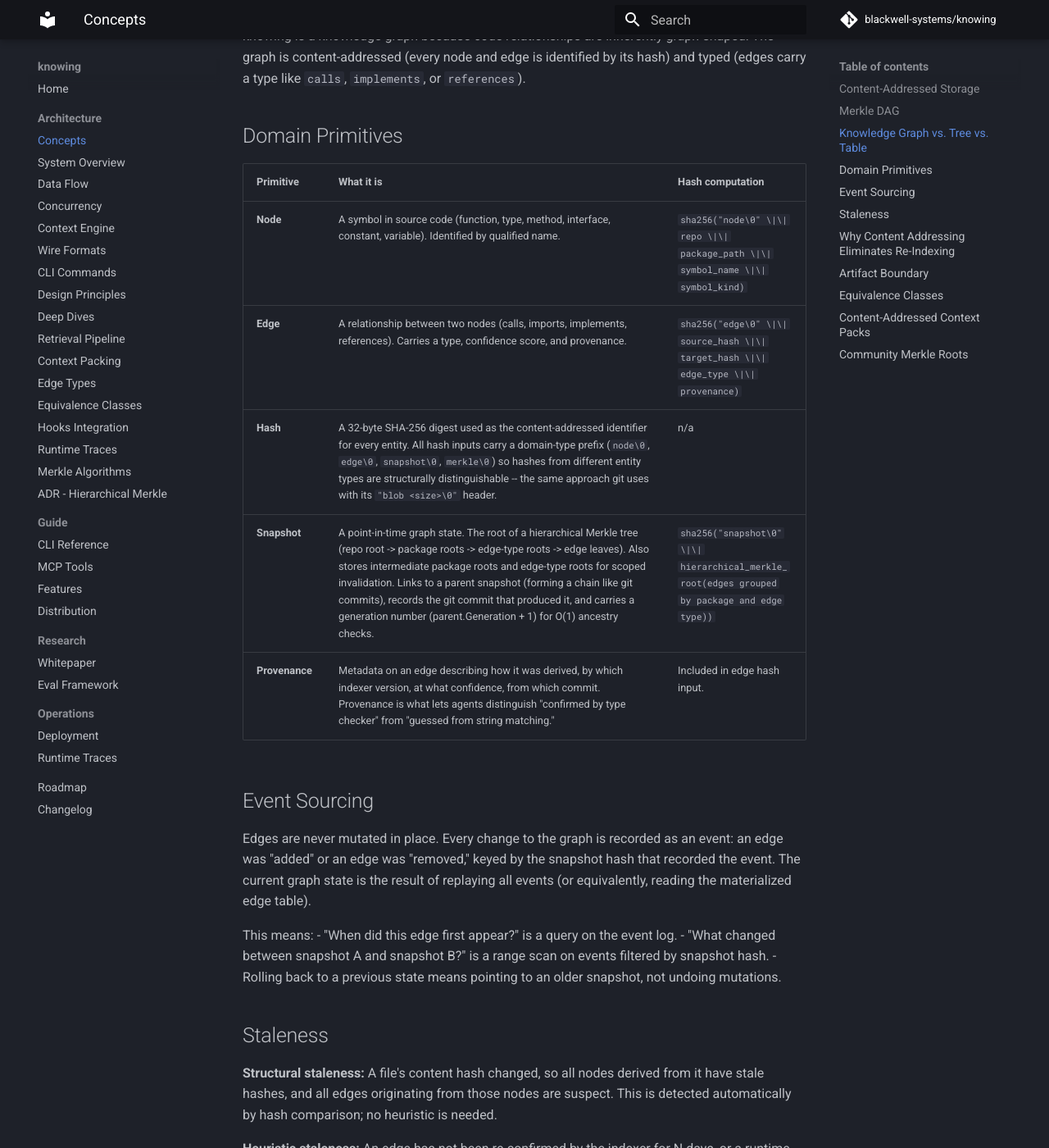
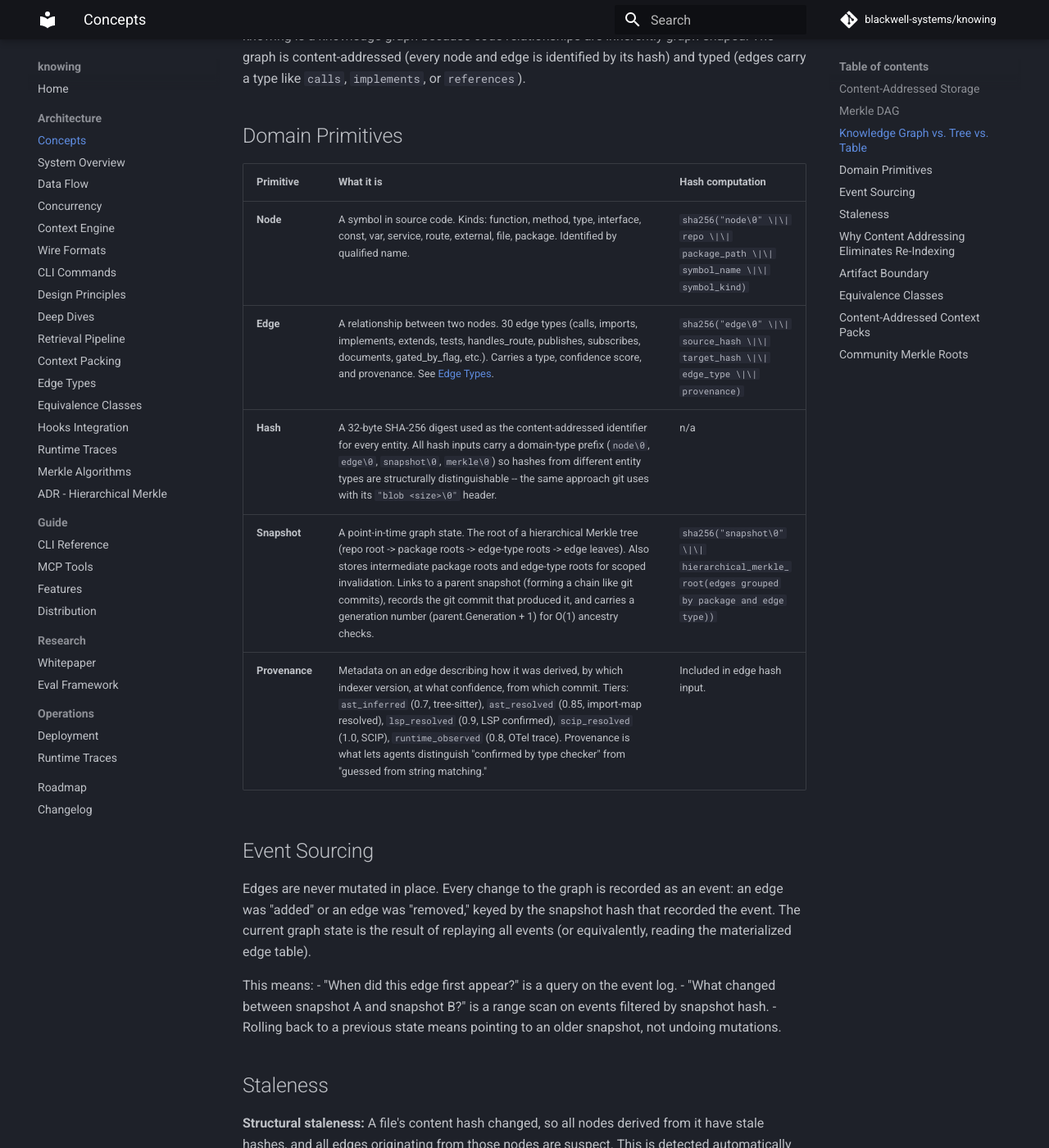
Before and after one commit to blackwell-systems/knowing, an MkDocs documentation site: the page built from docs/architecture/concepts.md, in a window 1280 px wide and 1400 px high, scrolled down 2060 px. Shown: the whole window at 82% size. Built offline with MkDocs 1.6.1 and Material for MkDocs 9.7.7, drawn with Linux system fonts in a browser that asks for light colours; comment, search, counter and statistics services are not loaded; some of the changed text lies outside the part shown.

Commit message:
docs: update concepts.md (node kinds, 30 edge types, provenance tiers, knowing stale)

```diff
--- a/docs/architecture/concepts.md
+++ b/docs/architecture/concepts.md
@@ -53,11 +53,11 @@ knowing is a knowledge graph because code relationships are inherently graph-sha
 
 | Primitive | What it is | Hash computation |
 |-----------|-----------|-----------------|
-| **Node** | A symbol in source code (function, type, method, interface, constant, variable). Identified by qualified name. | `sha256("node\0" \|\| repo \|\| package_path \|\| symbol_name \|\| symbol_kind)` |
-| **Edge** | A relationship between two nodes (calls, imports, implements, references). Carries a type, confidence score, and provenance. | `sha256("edge\0" \|\| source_hash \|\| target_hash \|\| edge_type \|\| provenance)` |
+| **Node** | A symbol in source code. Kinds: function, method, type, interface, const, var, service, route, external, file, package. Identified by qualified name. | `sha256("node\0" \|\| repo \|\| package_path \|\| symbol_name \|\| symbol_kind)` |
+| **Edge** | A relationship between two nodes. 30 edge types (calls, imports, implements, extends, tests, handles_route, publishes, subscribes, documents, gated_by_flag, etc.). Carries a type, confidence score, and provenance. See [Edge Types](edge-types.md). | `sha256("edge\0" \|\| source_hash \|\| target_hash \|\| edge_type \|\| provenance)` |
 | **Hash** | A 32-byte SHA-256 digest used as the content-addressed identifier for every entity. All hash inputs carry a domain-type prefix (`node\0`, `edge\0`, `snapshot\0`, `merkle\0`) so hashes from different entity types are structurally distinguishable -- the same approach git uses with its `"blob <size>\0"` header. | n/a |
 | **Snapshot** | A point-in-time graph state. The root of a hierarchical Merkle tree (repo root -> package roots -> edge-type roots -> edge leaves). Also stores intermediate package roots and edge-type roots for scoped invalidation. Links to a parent snapshot (forming a chain like git commits), records the git commit that produced it, and carries a generation number (parent.Generation + 1) for O(1) ancestry checks. | `sha256("snapshot\0" \|\| hierarchical_merkle_root(edges grouped by package and edge type))` |
-| **Provenance** | Metadata on an edge describing how it was derived, by which indexer version, at what confidence, from which commit. Provenance is what lets agents distinguish "confirmed by type checker" from "guessed from string matching." | Included in edge hash input. |
+| **Provenance** | Metadata on an edge describing how it was derived, by which indexer version, at what confidence, from which commit. Tiers: `ast_inferred` (0.7, tree-sitter), `ast_resolved` (0.85, import-map resolved), `lsp_resolved` (0.9, LSP confirmed), `scip_resolved` (1.0, SCIP), `runtime_observed` (0.8, OTel trace). Provenance is what lets agents distinguish "confirmed by type checker" from "guessed from string matching." | Included in edge hash input. |
 
 ## Event Sourcing
 
```
Also changed, not shown: other parts of docs/architecture/concepts.md (+1 -1 lines).
